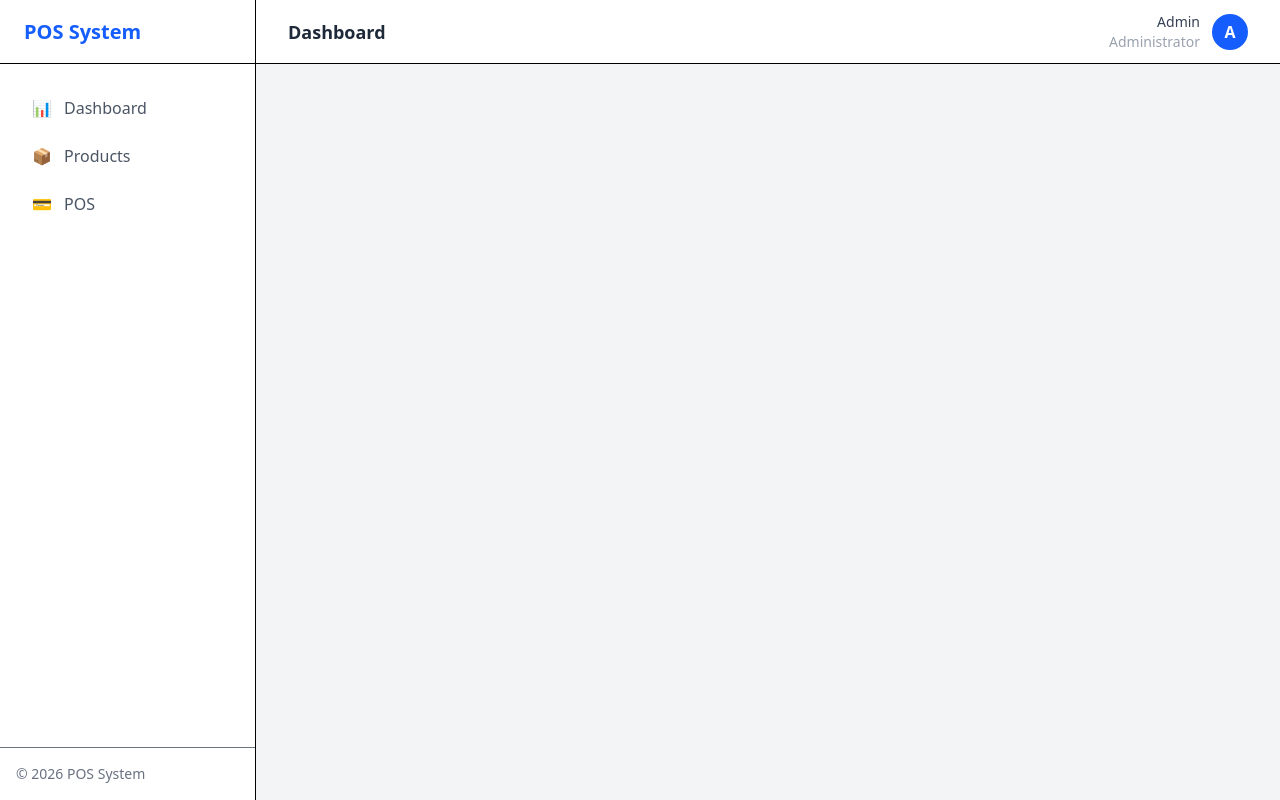
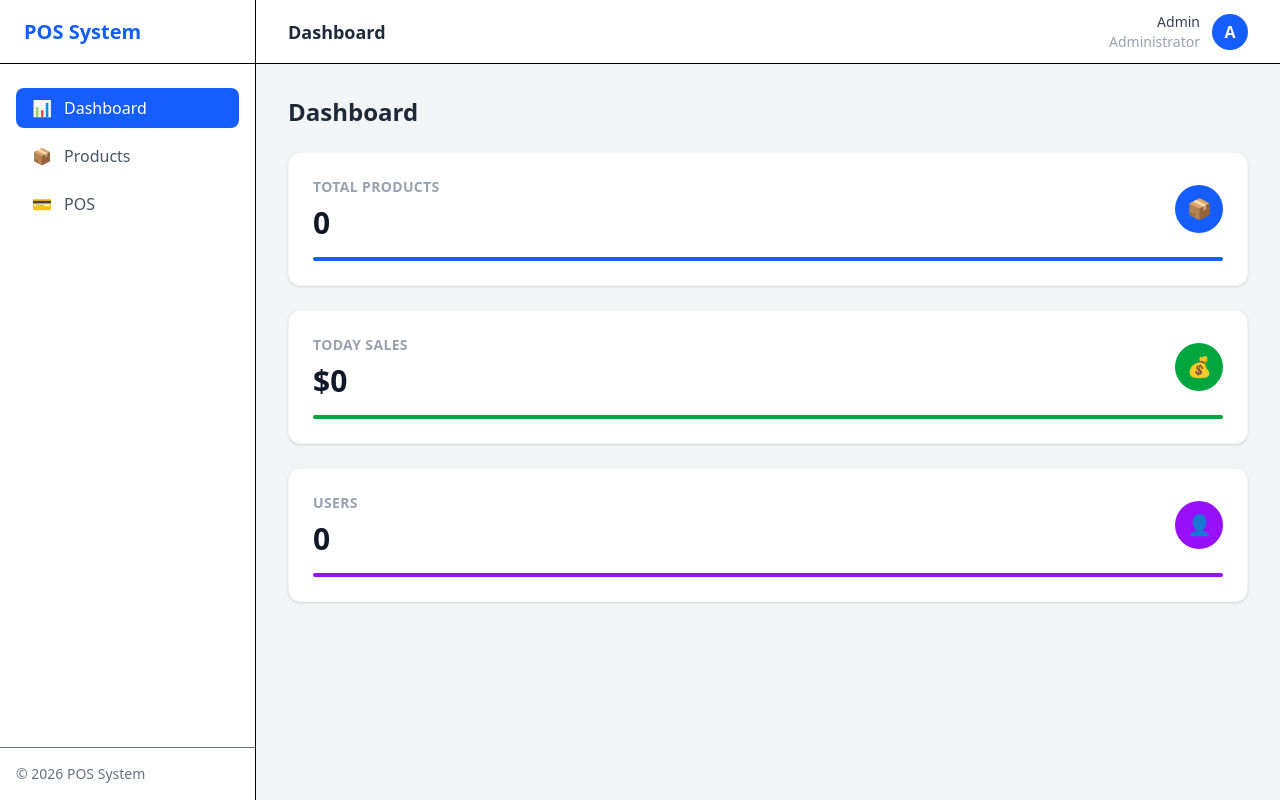
Before and after one commit to Llylimorr/POS-001, a Vue app: page / in a window 1280 px wide. Built offline with nearby package versions, Linux system fonts and the light colour scheme.

Commit message:
dashboard1

```diff
--- a/src/route/index.js
+++ b/src/route/index.js
@@ -3,7 +3,9 @@ import { createRouter, createWebHistory } from 'vue-router'
 
 const routes = [
   {
-
+    path: '/',
+    name: 'Dashboard',
+    component: () => import('../views/Dashboard.vue')
   }
 ]
 const router = createRouter({
--- /dev/null
+++ b/src/views/Dashboard.vue
@@ -0,0 +1,60 @@
+<template>
+  <div>
+    <h2 class="text-2xl font-semibold text-gray-800 mb-6">Dashboard</h2>
+
+    <div class="grid grid-cols-1 md:grid-cols-3 gap-6">
+      <div
+        v-for="card in stats"
+        :key="card.label"
+        class="bg-white rounded-xl shadow-sm border border-gray-100 p-6 hover:shadow-md transition"
+      >
+        <div class="flex items-center justify-between">
+          <div>
+            <p class="text-sm font-semibold text-gray-400 uppercase tracking-wide">
+              {{ card.label }}
+            </p>
+            <p class="text-3xl font-bold text-gray-900 mt-2">
+              {{ card.value }}
+            </p>
+          </div>
+
+          <div
+            class="w-12 h-12 rounded-full flex items-center justify-center text-white text-xl"
+            :class="card.bg"
+          >
+            {{ card.icon }}
+          </div>
+        </div>
+
+        <!-- Accent line -->
+        <div
+          class="h-1 rounded-full mt-4"
+          :class="card.bg"
+        ></div>
+      </div>
+    </div>
+  </div>
+</template>
+
+<script setup>
+const stats = [
+  {
+    label: 'Total Products',
+    value: '0',
+    icon: '📦',
+    bg: 'bg-blue-600'
+  },
+  {
+    label: 'Today Sales',
+    value: '$0',
+    icon: '💰',
+    bg: 'bg-green-600'
+  },
+  {
+    label: 'Users',
+    value: '0',
+    icon: '👤',
+    bg: 'bg-purple-600'
+  }
+]
+</script>
```
